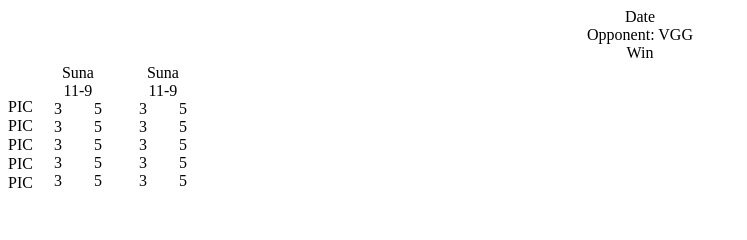
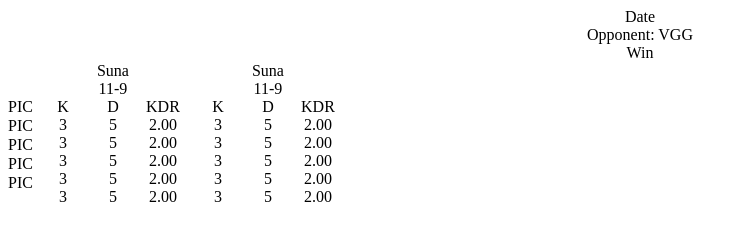
Before and after one commit to VandykenNicholas/ChemicalJokers, a plain HTML site: page index.html in a window 1280 px wide. Shown: the whole page, without its empty margins (0-747 px from the left). Drawn offline with Linux system fonts and the light colour scheme.

Commit message:
updated flex box spacng with scroll

```diff
--- a/css/main.css
+++ b/css/main.css
@@ -22,13 +22,16 @@
 
 .map-stats-container{
     display: flex;
-    justify-content: center;
+    min-width: 50px;
+    max-width: 150px;
     flex-direction: column;
     margin-left: 5px;
+
 }
 .kd-container{
     display: flex;
     flex-wrap: wrap;
+    min-width: 50px;
 
 }
 .players-container{
@@ -37,7 +40,7 @@
     flex-direction: column;
 }
 .item-kd-inner{
-    flex-basis: 50%;
+    flex-basis: 30%;
     flex-grow: 1;
     text-align: center;
 }
@@ -55,6 +58,8 @@
 }
 .map-scroll-container{
     display: flex;
+    justify-content: space-between;
+    min-width: 100px;
     flex-direction: row;
-    overflow-scrolling: auto;
+    overflow-x: scroll;
 }
--- a/index.html
+++ b/index.html
@@ -27,11 +27,12 @@
 					<div class="item-map-info">11-9</div>
 				</div>
 				<div class="kd-container">
-					<div class="item-kd-inner">3</div><div class="item-kd-inner">5</div>
-					<div class="item-kd-inner">3</div><div class="item-kd-inner">5</div>
-					<div class="item-kd-inner">3</div><div class="item-kd-inner">5</div>
-					<div class="item-kd-inner">3</div><div class="item-kd-inner">5</div>
-					<div class="item-kd-inner">3</div><div class="item-kd-inner">5</div>
+					<div class="item-kd-inner">K</div><div class="item-kd-inner">D</div><div class="item-kd-inner">KDR</div>
+					<div class="item-kd-inner">3</div><div class="item-kd-inner">5</div><div class="item-kd-inner">2.00</div>
+					<div class="item-kd-inner">3</div><div class="item-kd-inner">5</div><div class="item-kd-inner">2.00</div>
+					<div class="item-kd-inner">3</div><div class="item-kd-inner">5</div><div class="item-kd-inner">2.00</div>
+					<div class="item-kd-inner">3</div><div class="item-kd-inner">5</div><div class="item-kd-inner">2.00</div>
+					<div class="item-kd-inner">3</div><div class="item-kd-inner">5</div><div class="item-kd-inner">2.00</div>
 				</div>
 			</div>
 			<div class="map-stats-container">
@@ -40,11 +41,12 @@
 					<div class="item-map-info">11-9</div>
 				</div>
 				<div class="kd-container">
-					<div class="item-kd-inner">3</div><div class="item-kd-inner">5</div>
-					<div class="item-kd-inner">3</div><div class="item-kd-inner">5</div>
-					<div class="item-kd-inner">3</div><div class="item-kd-inner">5</div>
-					<div class="item-kd-inner">3</div><div class="item-kd-inner">5</div>
-					<div class="item-kd-inner">3</div><div class="item-kd-inner">5</div>
+					<div class="item-kd-inner">K</div><div class="item-kd-inner">D</div><div class="item-kd-inner">KDR</div>
+					<div class="item-kd-inner">3</div><div class="item-kd-inner">5</div><div class="item-kd-inner">2.00</div>
+					<div class="item-kd-inner">3</div><div class="item-kd-inner">5</div><div class="item-kd-inner">2.00</div>
+					<div class="item-kd-inner">3</div><div class="item-kd-inner">5</div><div class="item-kd-inner">2.00</div>
+					<div class="item-kd-inner">3</div><div class="item-kd-inner">5</div><div class="item-kd-inner">2.00</div>
+					<div class="item-kd-inner">3</div><div class="item-kd-inner">5</div><div class="item-kd-inner">2.00</div>
 				</div>
 			</div>
 		</div>
```
